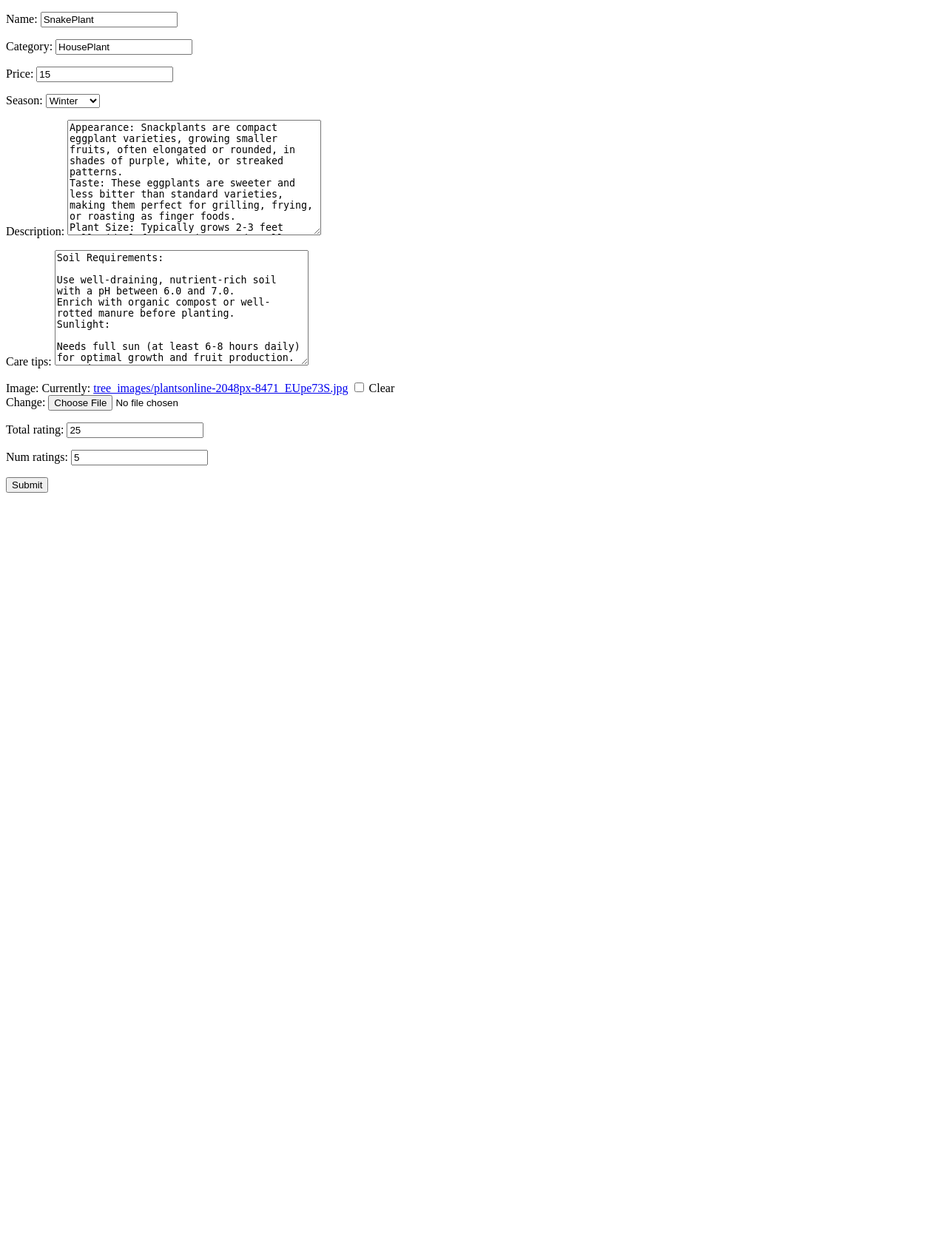
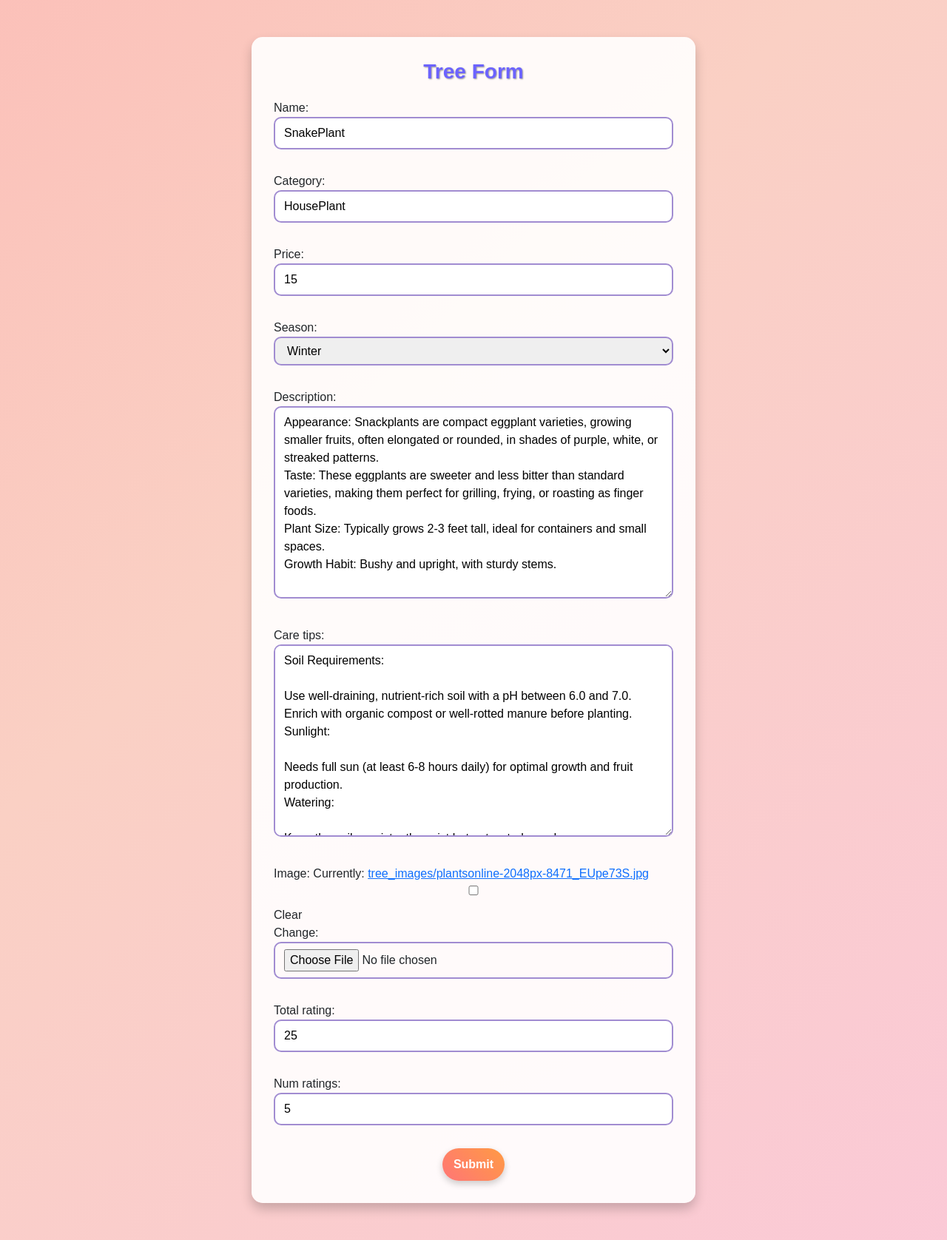
Before and after one commit to riparahman54/treeMart, a Django app: page /trees/update-tree/1 in a window 1280 px wide. Shown: the whole page at 74% size. Before the commit the page ends 666 px from the top, so only its background shows below. Run offline with Django 5.2, Linux system fonts and the light colour scheme; data comes from the database, SQL or seed files in the repository; some libraries are stand-ins or nearby versions.

Commit message:
Decorate Form Page

```diff
--- a/templates/treeform.html
+++ b/templates/treeform.html
@@ -1,24 +1,134 @@
 <!DOCTYPE html>
 <html lang="en">
+
 <head>
     <meta charset="UTF-8">
-    <title>treeform</title>
+    <meta name="viewport" content="width=device-width, initial-scale=1.0">
+    <title>Tree Form</title>
+    <link rel="stylesheet" href="https://cdnjs.cloudflare.com/ajax/libs/bootstrap/5.3.0/css/bootstrap.min.css">
+    <style>
+        body {
+            background: linear-gradient(135deg, #ff9a9e, #fad0c4, #fbc2eb, #a18cd1);
+            animation: gradientBG 8s ease infinite;
+            background-size: 400% 400%;
+            font-family: 'Arial', sans-serif;
+        }
+
+        @keyframes gradientBG {
+            0% { background-position: 0% 50%; }
+            50% { background-position: 100% 50%; }
+            100% { background-position: 0% 50%; }
+        }
+
+        .form-container {
+            max-width: 600px;
+            margin: 50px auto;
+            padding: 30px;
+            background: rgba(255, 255, 255, 0.9);
+            border-radius: 15px;
+            box-shadow: 0 8px 15px rgba(0, 0, 0, 0.2);
+            transform: scale(0.9);
+            animation: popIn 1.2s ease forwards;
+        }
+
+        @keyframes popIn {
+            from { transform: scale(0); }
+            to { transform: scale(1); }
+        }
+
+        .form-title {
+            text-align: center;
+            font-size: 28px;
+            color: #6c63ff;
+            font-weight: bold;
+            text-shadow: 1px 1px 2px #00000066;
+            margin-bottom: 20px;
+        }
+
+        .btn-submit {
+            background: linear-gradient(45deg, #ff7676, #ff9a44);
+            color: #ffffff;
+            font-weight: bold;
+            border: none;
+            padding: 10px 15px;
+            border-radius: 50px;
+            box-shadow: 0 4px 10px rgba(0, 0, 0, 0.2);
+            transition: all 0.3s ease;
+        }
+
+        .btn-submit:hover {
+            background: linear-gradient(45deg, #ff9a44, #ff7676);
+            transform: translateY(-2px);
+            box-shadow: 0 8px 15px rgba(0, 0, 0, 0.3);
+        }
+
+        .error-list {
+            margin-top: 20px;
+            padding: 15px;
+            border: 2px solid #ff6b6b;
+            border-radius: 10px;
+            background: rgba(255, 107, 107, 0.1);
+            color: #d9534f;
+            animation: fadeIn 0.8s ease;
+        }
+
+        @keyframes fadeIn {
+            from { opacity: 0; }
+            to { opacity: 1; }
+        }
+
+        .error-list ul {
+            margin: 0;
+            padding: 0;
+            list-style-type: none;
+        }
+
+        .error-list li {
+            font-size: 14px;
+        }
+
+        input, textarea, select {
+            border: 2px solid #a18cd1;
+            border-radius: 10px;
+            padding: 8px 12px;
+            width: 100%;
+            margin-bottom: 15px;
+            transition: border-color 0.3s ease;
+        }
+
+        input:focus, textarea:focus, select:focus {
+            border-color: #6c63ff;
+            outline: none;
+            box-shadow: 0 0 5px #6c63ff;
+        }
+    </style>
 </head>
+
 <body>
+    <div class="form-container">
+        <h2 class="form-title">Tree Form</h2>
+
+        <!-- Form -->
         <form method="post" enctype="multipart/form-data">
             {% csrf_token %}
             {{ form.as_p }}
-    <button type="submit">Submit</button>
+            <div class="text-center">
+                <button type="submit" class="btn btn-submit">Submit</button>
+            </div>
         </form>
 
-<!-- Display form errors -->
+        <!-- Display Form Errors -->
         {% if form.errors %}
+        <div class="error-list">
+            <strong>Please fix the following errors:</strong>
             <ul>
                 {% for field, errors in form.errors.items %}
-            <li>{{ field }}: {{ errors|join:", " }}</li>
+                <li><strong>{{ field|title }}</strong>: {{ errors|join:", " }}</li>
                 {% endfor %}
             </ul>
+        </div>
         {% endif %}
+    </div>
+</body>
 
-</body>
 </html>
```
Also changed, not shown: media/tree_images/Mango_4.jpg (added). Lines whose indentation alone changed are shown as unchanged.
